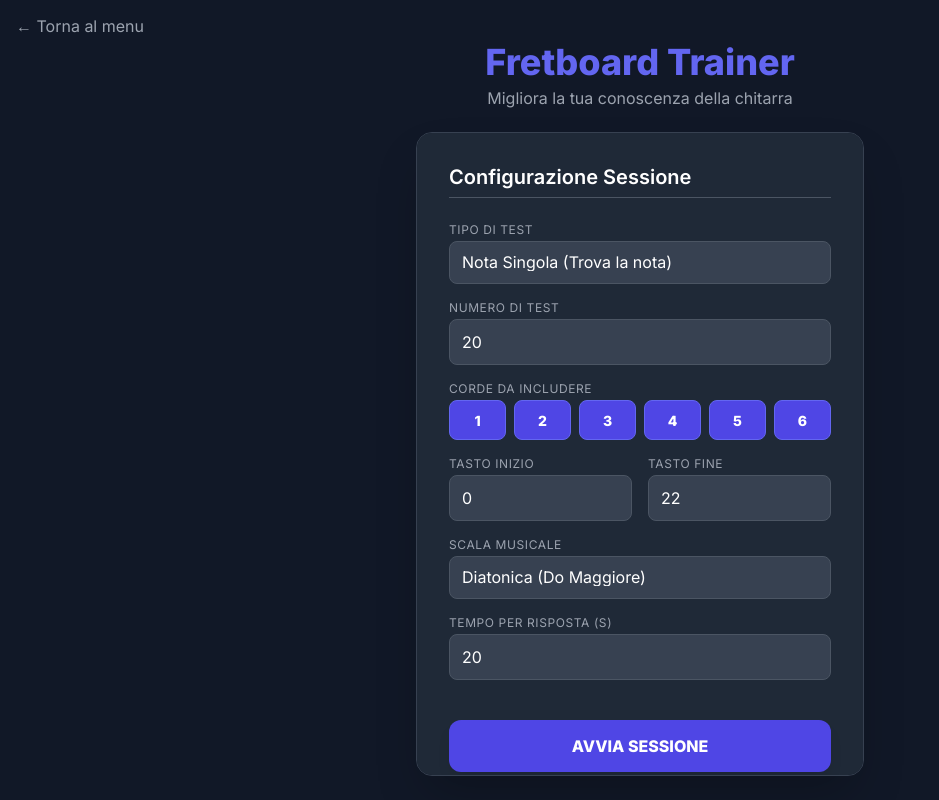
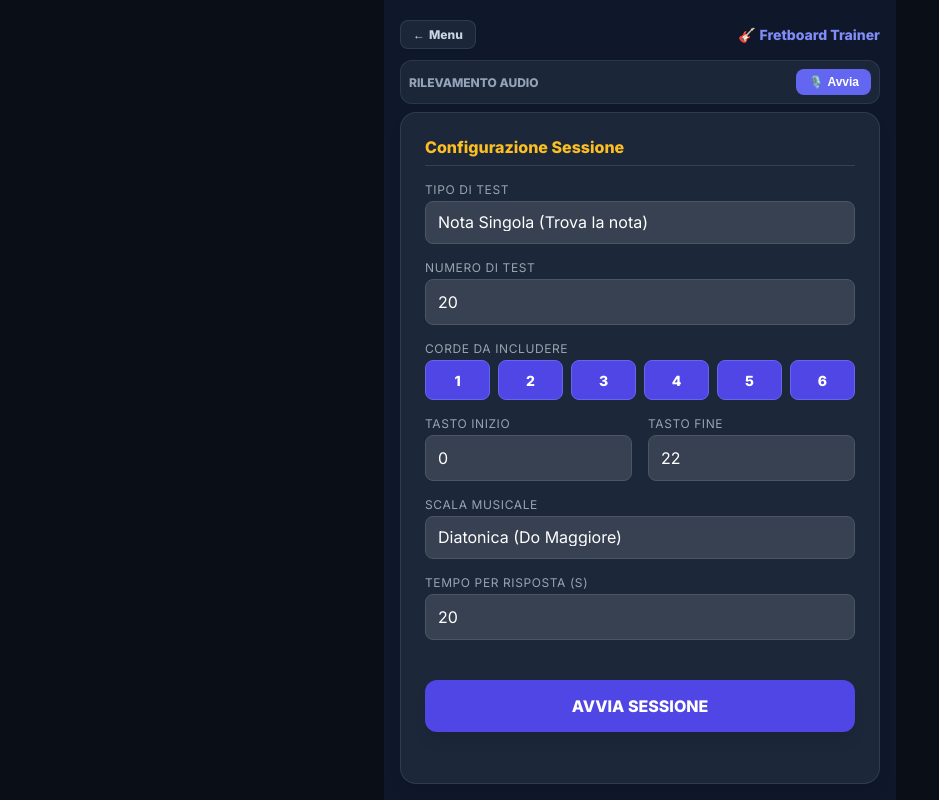
Before and after one commit to adolfodidio/GuitarTrainer, a website with bundled scripts: page GuitarTrainer.html in a window 1280 px wide. Shown: the whole page, without its empty margins (0-939 px from the left). Built offline with nearby package versions, Linux system fonts and the light colour scheme.

Commit message:
feat: align UI modules and finalize Vocal Trainer features

```diff
--- a/GuitarTrainer.html
+++ b/GuitarTrainer.html
@@ -17,14 +17,29 @@
         <div id="countdown-text" class="gt-countdown-text"></div>
     </div>
 
-    <a href="index.html" class="gt-back-link">
-        &larr; Torna al menu
-    </a>
+    <header class="gt-header">
+        <a href="index.html" class="gt-back-link">
+            <span>&larr;</span> Menu
+        </a>
+        <h1 class="gt-title">
+            <span>🎸</span> Fretboard Trainer
+        </h1>
+    </header>
 
-    <header class="gt-header">
-        <h1 class="gt-title">Fretboard Trainer</h1>
-        <p class="gt-subtitle">Migliora la tua conoscenza della chitarra</p>
-    </header>
+    <!-- Controlli Microfono Moderni -->
+    <div class="gt-controls" id="session-controls">
+        <div style="display: flex; align-items: center; gap: 0.5rem;">
+            <span style="font-size: 0.75rem; color: #94a3b8; font-weight: 700; text-transform: uppercase;">Rilevamento Audio</span>
+        </div>
+        <div style="display: flex; gap: 0.5rem;">
+            <button id="btn-start-mic" class="gt-btn-modern gt-btn-primary-modern" onclick="startMic()">
+                <span>🎙️</span> Avvia
+            </button>
+            <button id="btn-stop-mic" class="gt-btn-modern gt-btn-danger-modern hidden-section" onclick="stopMic()">
+                <span>⏹️</span> Ferma
+            </button>
+        </div>
+    </div>
 
     <!-- Pannello Impostazioni -->
     <div id="settings-panel" class="gt-panel">
--- a/css/fretboard-trainer.css
+++ b/css/fretboard-trainer.css
@@ -2,18 +2,20 @@
 body.gt-body {
     font-family: 'Inter', sans-serif;
     overscroll-behavior: none;
-    background-color: #111827; /* gray-900 */
-    color: #ffffff;
+    background-color: #0f172a; /* Slate 900 per uniformità con Vocal/Intervalli */
+    color: #f8fafc;
     min-height: 100dvh;
     display: flex;
     flex-direction: column;
-    align-items: center;
-    padding: 1rem;
-    margin: 0;
+    padding: 0.5rem;
+    max-width: 32rem; /* Limita la larghezza come gli altri moduli */
+    margin: 0 auto; /* Centra nello schermo (global bg) */
+    width: 100%;
+    box-sizing: border-box;
 }
 
 @media (min-width: 640px) {
-    body.gt-body { padding: 1.5rem; }
+    body.gt-body { padding: 1rem; }
 }
 
 /* Animations */
@@ -61,61 +63,99 @@ body.gt-body {
     100% { opacity: 0; }
 }
 
-/* Header & Nav */
+/* Header & Nav Modern */
+.gt-header {
+    display: flex;
+    align-items: center;
+    justify-content: space-between;
+    gap: 0.5rem;
+    flex-shrink: 0;
+    height: 2.25rem;
+    margin-bottom: 0.5rem;
+    width: 100%;
+}
 .gt-back-link {
-    position: absolute;
-    top: 1rem;
-    left: 1rem;
-    color: #9ca3af; /* gray-400 */
+    display: flex;
+    align-items: center;
+    gap: 0.25rem;
+    font-size: 0.75rem;
+    font-weight: 700;
+    color: #cbd5e1;
+    padding: 0.375rem 0.75rem;
+    border-radius: 0.5rem;
+    background-color: rgba(30, 41, 59, 0.9);
+    border: 1px solid rgba(51, 65, 85, 0.8);
     text-decoration: none;
+    transition: all 0.2s;
+    box-shadow: 0 1px 2px rgba(0,0,0,0.05);
+}
+.gt-back-link:hover { color: #818cf8; }
+
+.gt-title {
     font-size: 0.875rem;
-    transition: color 0.2s;
+    font-weight: 800;
+    color: #818cf8;
+    margin: 0;
+    display: flex;
+    align-items: center;
+    gap: 0.25rem;
 }
-@media (min-width: 640px) { .gt-back-link { font-size: 1rem; } }
-.gt-back-link:hover { color: #818cf8; /* indigo-400 */ }
 
-.gt-header {
+/* Modern Controls (Microfono) */
+.gt-controls {
+    display: flex;
+    justify-content: space-between;
+    align-items: center;
+    padding: 0.5rem;
+    background-color: rgba(30, 41, 59, 0.9);
+    border-radius: 0.75rem;
+    border: 1px solid rgba(51, 65, 85, 0.7);
     width: 100%;
-    max-width: 28rem; /* max-w-md */
-    margin-bottom: 1.5rem;
-    margin-top: 1rem;
-    text-align: center;
+    margin-bottom: 0.5rem;
+    flex-shrink: 0;
+    box-sizing: border-box;
 }
-.gt-title {
-    font-size: 1.875rem;
+.gt-btn-modern {
+    padding: 0.375rem 0.75rem;
+    border-radius: 0.5rem;
+    font-size: 0.75rem;
     font-weight: 700;
-    color: #6366f1; /* indigo-500 */
-    margin: 0 0 0.25rem 0;
+    border: none;
+    cursor: pointer;
+    transition: all 0.2s;
+    display: flex;
+    align-items: center;
+    gap: 0.25rem;
 }
-@media (min-width: 640px) { .gt-title { font-size: 2.25rem; } }
-.gt-subtitle {
-    color: #9ca3af;
-    font-size: 0.875rem;
-    margin: 0;
-}
-@media (min-width: 640px) { .gt-subtitle { font-size: 1rem; } }
+.gt-btn-primary-modern { background-color: #6366f1; color: white; }
+.gt-btn-primary-modern:active { transform: scale(0.95); }
+.gt-btn-danger-modern { background-color: #ef4444; color: white; }
+.gt-btn-danger-modern:active { transform: scale(0.95); }
 
 /* Panels */
 .gt-panel {
-    background-color: #1f2937; /* gray-800 */
-    padding: 1.5rem;
+    background-color: rgba(30, 41, 59, 0.95);
+    padding: 1rem;
     border-radius: 1rem;
-    box-shadow: 0 25px 50px -12px rgba(0, 0, 0, 0.25);
+    box-shadow: 0 10px 15px -3px rgba(0, 0, 0, 0.1);
     width: 100%;
-    max-width: 28rem;
-    border: 1px solid #374151; /* gray-700 */
+    border: 1px solid rgba(51, 65, 85, 0.8);
     overflow-y: auto;
-    max-height: 85vh;
+    flex: 1; /* Riempe lo spazio ma fa scrollare i contenuti interni */
     box-sizing: border-box;
+    display: flex;
+    flex-direction: column;
 }
-@media (min-width: 640px) { .gt-panel { padding: 2rem; } }
+@media (min-width: 640px) { .gt-panel { padding: 1.5rem; } }
 
 .gt-panel-title {
-    font-size: 1.25rem;
-    font-weight: 600;
-    margin: 0 0 1.5rem 0;
-    border-bottom: 1px solid #4b5563; /* gray-600 */
+    font-size: 1rem;
+    font-weight: 700;
+    color: #fbbf24;
+    margin: 0 0 1rem 0;
+    border-bottom: 1px solid #334155;
     padding-bottom: 0.5rem;
+    flex-shrink: 0;
 }
 
 /* Forms */
@@ -231,20 +271,33 @@ body.gt-body {
 .gt-btn-danger:active { transform: scale(0.98); }
 .gt-btn-danger svg { width: 1.25rem; height: 1.25rem; }
 
+.gt-btn-mic {
+    width: auto;
+    margin-top: 0;
+    padding: 0.375rem 0.75rem;
+    font-size: 0.75rem;
+    border-radius: 0.5rem;
+    display: inline-flex;
+    align-items: center;
+    justify-content: center;
+    gap: 0.25rem;
+}
+
 /* Game Panel */
 .gt-game-container {
     width: 100%;
-    max-width: 28rem;
     display: flex;
     flex-direction: column;
-    align-items: center;
+    flex: 1;
+    overflow: hidden;
 }
 .gt-progress-container {
     width: 100%;
-    background-color: #374151;
+    background-color: #334155;
     border-radius: 9999px;
     height: 0.375rem;
-    margin-bottom: 1.5rem;
+    margin-bottom: 0.5rem;
+    flex-shrink: 0;
 }
 .gt-progress-bar {
     background-color: #6366f1;
@@ -254,18 +307,21 @@ body.gt-body {
     width: var(--progress-width, 0%);
 }
 .gt-game-card {
-    background-color: #1f2937;
-    padding: 1.5rem;
-    border-radius: 1.5rem;
-    box-shadow: 0 25px 50px -12px rgba(0, 0, 0, 0.25);
-    border: 1px solid #374151;
+    background-color: rgba(30, 41, 59, 0.95);
+    padding: 1rem;
+    border-radius: 1rem;
+    box-shadow: 0 10px 15px -3px rgba(0, 0, 0, 0.1);
+    border: 1px solid rgba(51, 65, 85, 0.8);
     width: 100%;
     text-align: center;
     position: relative;
-    overflow: hidden;
+    overflow-y: auto;
     box-sizing: border-box;
+    display: flex;
+    flex-direction: column;
+    flex: 1;
 }
-@media (min-width: 640px) { .gt-game-card { padding: 2rem; } }
+@media (min-width: 640px) { .gt-game-card { padding: 1.5rem; } }
 
 .gt-timer {
     position: absolute;
--- a/css/global.css
+++ b/css/global.css
@@ -41,3 +41,6 @@ html, body {
     background: #334155;
     border-radius: 4px;
 }
+
+/* Utilities */
+.hidden-section { display: none !important; }
--- a/js/modules/fretboard-trainer.js
+++ b/js/modules/fretboard-trainer.js
@@ -3,6 +3,7 @@ import { NOTES_DISPLAY, STRINGS_DATA, INTERVALS, frequencyFromNoteNumber, getNot
 import { isWaitingForSpeech, speakFeedback, speakAndPlay } from '../utils/speech.js';
 import { initAudio, stopAudio, playTargetNote } from '../utils/audio-analyzer.js';
 
+let isMicInitialized = false;
 let isListening = false;
 let config = {};
 let session = {
@@ -37,6 +38,11 @@ export function startSession() {
         return;
     }
 
+    if (!isMicInitialized) {
+        alert("Devi prima avviare il microfono (pulsante in alto) per poter giocare!");
+        return;
+    }
+
     config.numTests = parseInt(document.getElementById('numTests').value);
     config.fretStart = parseInt(document.getElementById('fretStart').value);
     config.fretEnd = parseInt(document.getElementById('fretEnd').value);
@@ -50,8 +56,8 @@ export function startSession() {
     const countdownText = document.getElementById('countdown-text');
     countdownOverlay.classList.remove('hidden-section');
 
-    // Pre-inizializza l'audio
-    initAudio(handlePitchUpdate);
+    // L'audio è già stato inizializzato dal pulsante "Avvia Microfono"
+
 
     let count = 5;
 
@@ -360,7 +366,27 @@ function renderSessionLog() {
     logContainer.innerHTML = logHtml;
 }
 
+async function startMic() {
+    const success = await initAudio(handlePitchUpdate);
+    if (success) {
+        isMicInitialized = true;
+        document.getElementById('btn-start-mic').classList.add('hidden-section');
+        document.getElementById('btn-stop-mic').classList.remove('hidden-section');
+    } else {
+        alert("Impossibile accedere al microfono.");
+    }
+}
+
+function stopMic() {
+    stopAudio();
+    isMicInitialized = false;
+    document.getElementById('btn-start-mic').classList.remove('hidden-section');
+    document.getElementById('btn-stop-mic').classList.add('hidden-section');
+}
+
 // Bind to window for HTML onclick attributes
+window.startMic = startMic;
+window.stopMic = stopMic;
 window.startSession = startSession;
 window.finishSession = finishSession;
 
```
Also changed, not shown: VocalTrainer.html (+27 -7 lines), docs/ROADMAP.md (+4 -2 lines), index.html (+4 -7 lines), js/modules/vocal-trainer.js (+36 -7 lines), docs/README.md.
